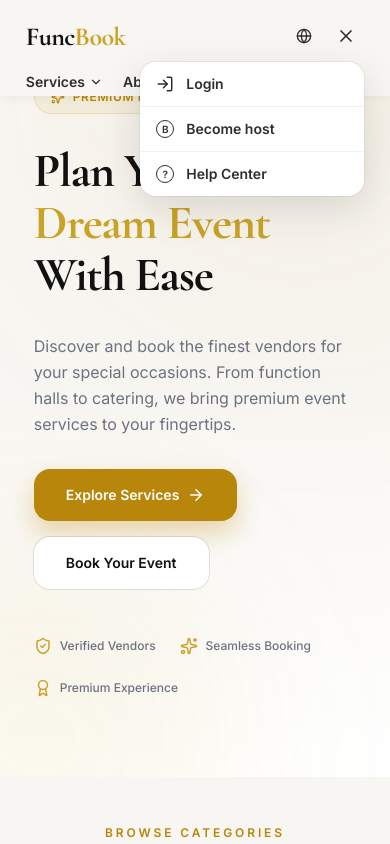
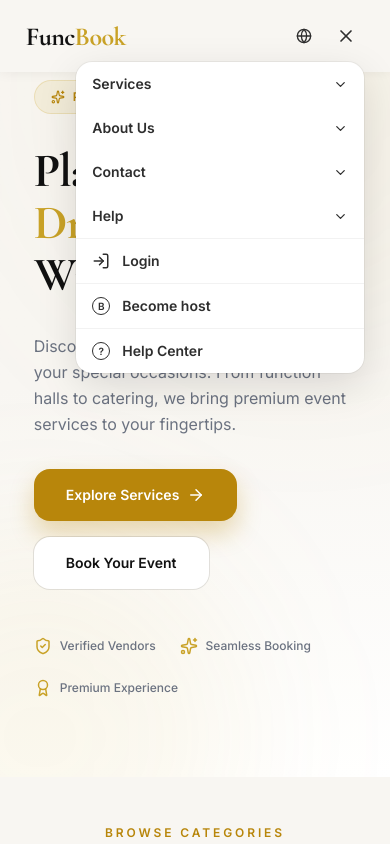
Before and after one commit to abiseck2421/FuncBook, a React (Vite) app in the folder frontend/: page / in a window 390 px wide. Both pictures are taken after a click on the button 346 px from the left and 36 px from the top of the page. Shown: the top 844 px of the page. Built offline with nearby package versions, Linux system fonts and the light colour scheme; a web font is replaced by a local one.

Commit message:
feat: add mobile nav items inside hamburger menu and reduce desktop dropdown width

```diff
--- a/frontend/src/components/Navbar.tsx
+++ b/frontend/src/components/Navbar.tsx
@@ -355,8 +355,39 @@ export default function Navbar({ onAuthSuccess, isAuthenticated, userEmail, curr
               </button>
 
               {mobileMenuOpen && !isAuthenticated && (
-                <div className="absolute right-0 top-full mt-2 w-56 overflow-hidden rounded-2xl bg-white shadow-[0_12px_40px_rgba(0,0,0,0.12)] ring-1 ring-black/5">
+                <div className="absolute right-0 top-full mt-2 w-72 lg:w-48 overflow-hidden rounded-2xl bg-white shadow-[0_12px_40px_rgba(0,0,0,0.12)] ring-1 ring-black/5 max-h-[80vh] overflow-y-auto">
                   <div className="divide-y divide-black/5">
+                    <div className="lg:hidden">
+                      {navItems.map((item) => {
+                        const menu = megaMenuItems[item.key]
+                        const isOpen = activeMenu === item.key
+                        return (
+                          <div key={item.key}>
+                            <button
+                              type="button"
+                              onClick={() => setActiveMenu(isOpen ? null : item.key)}
+                              className="flex w-full items-center justify-between px-4 py-3 text-sm font-semibold text-charcoal transition-colors hover:bg-ivory hover:text-royal"
+                            >
+                              <span>{item.label}</span>
+                              <ChevronDown size={15} className={`transition-transform duration-200 ${isOpen ? 'rotate-180' : ''}`} />
+                            </button>
+                            {isOpen && (
+                              <div className="bg-ivory/40 px-4 pb-2 pt-1 space-y-0.5">
+                                {menu.links.map((link) => (
+                                  <a
+                                    key={link}
+                                    href="#"
+                                    className="block rounded-lg px-3 py-2 text-sm text-charcoal transition-colors hover:bg-white hover:text-royal"
+                                  >
+                                    {link}
+                                  </a>
+                                ))}
+                              </div>
+                            )}
+                          </div>
+                        )
+                      })}
+                    </div>
                     <button
                       type="button"
                       onClick={() => {
@@ -380,17 +411,6 @@ export default function Navbar({ onAuthSuccess, isAuthenticated, userEmail, curr
                 </div>
               )}
             </div>
-          </div>
-        </div>
-
-        <div className="lg:hidden pb-1">
-          <div className="flex flex-wrap items-center justify-center gap-x-5 gap-y-2 text-sm font-semibold text-charcoal">
-            {navItems.map((item) => (
-              <a key={item.key} href="#" className="flex items-center gap-1 hover:text-royal transition-colors">
-                <span>{item.label}</span>
-                <ChevronDown size={14} />
-              </a>
-            ))}
           </div>
         </div>
       </div>
```
